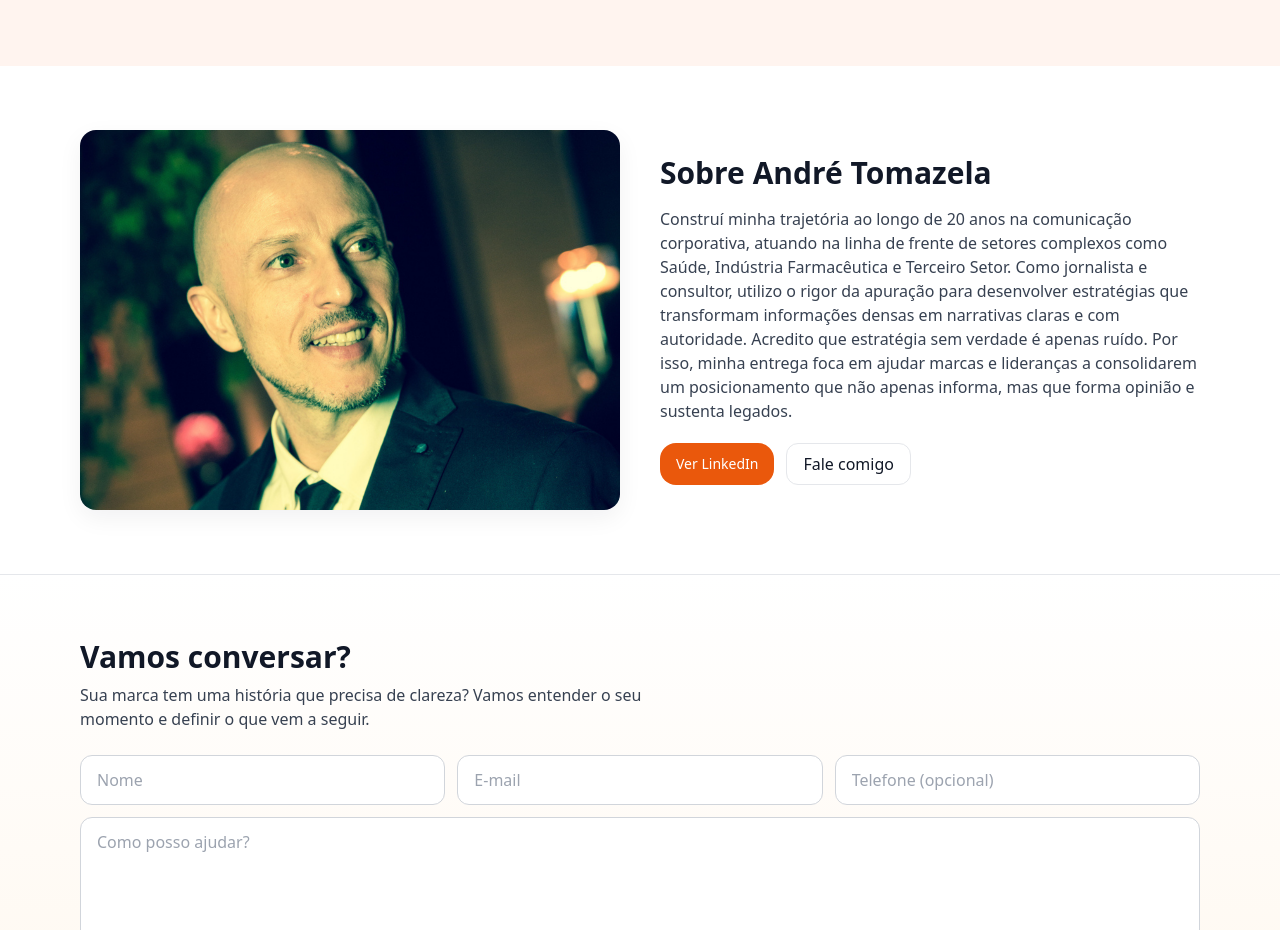
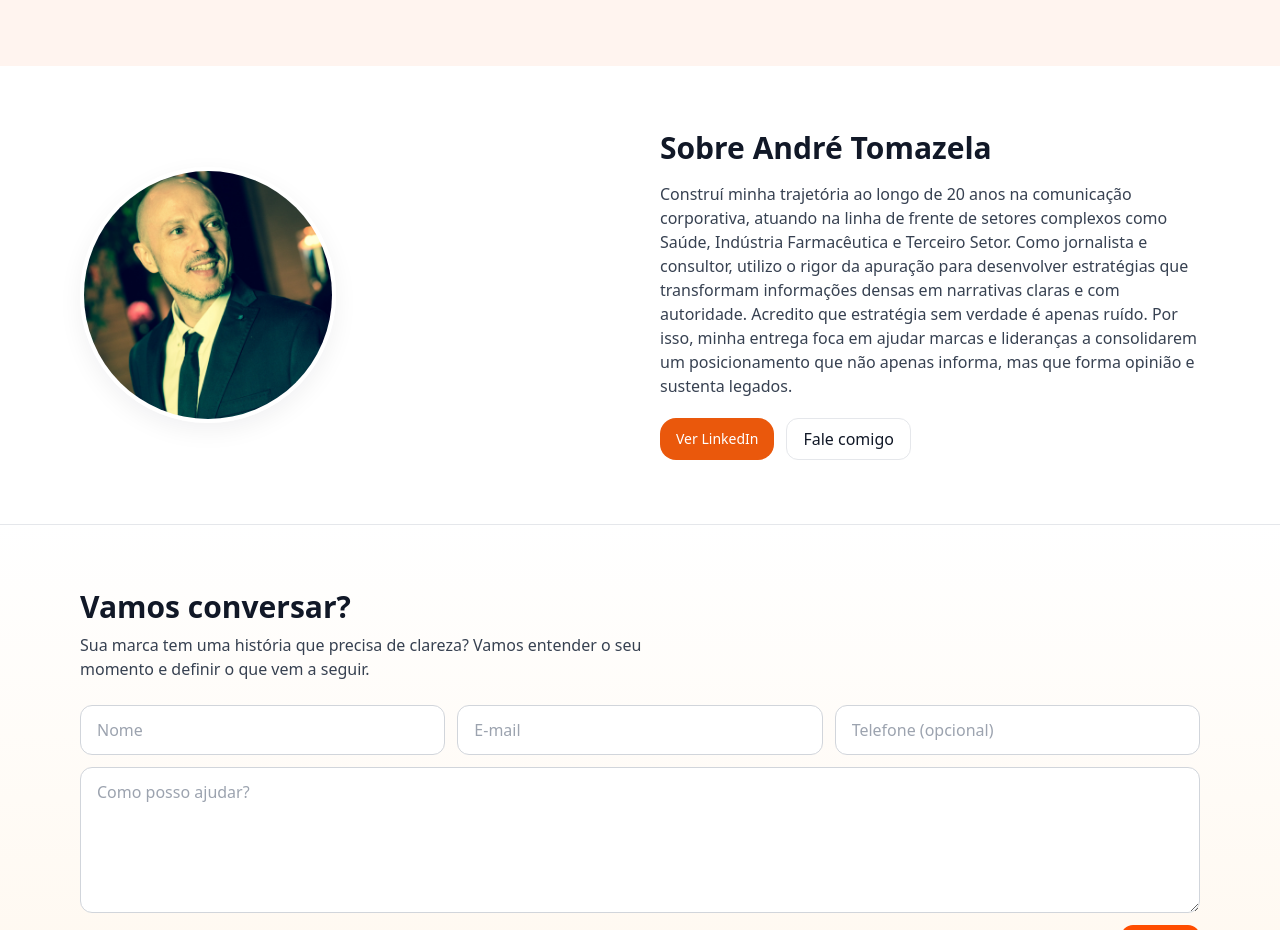
Before and after one commit to andretomazela-dev/integrado, a Next.js app: page / in a window 1280 px wide. Shown: the part 2160-3090 px from the top of the page. Built offline with nearby package versions, Linux system fonts and the light colour scheme.

Commit message:
Update page.jsx

```diff
--- a/app/page.jsx
+++ b/app/page.jsx
@@ -317,28 +317,15 @@ return (
       <section id="sobre" className="py-14 md:py-16 bg-white scroll-mt-28">
         <div className="container grid md:grid-cols-2 gap-10 items-center">
           {/* FOTO – mobile 1:1 com foco no topo; desktop com alturas e foco no topo */}
-          <div className="rounded-2xl overflow-hidden shadow-card bg-white">
-            {/* Mobile (até md): quadrada 1:1 com cover e foco no topo */}
-            <div className="relative aspect-square md:hidden">
+         <div className="flex justify-center md:justify-start">
+  <div className="relative w-48 h-48 md:w-56 md:h-56 lg:w-64 lg:h-64 rounded-full overflow-hidden shadow-card border-4 border-white">
     <Image
       src="/andretomazelafoto.png"
       alt="André Tomazela"
       fill
       priority
       className="object-cover object-top"
-                sizes="100vw"
-              />
-            </div>
-            {/* Desktop (md+): mantém visual, mas com foco no topo e leve ajuste de altura */}
-            <div className="hidden md:flex md:items-center md:justify-center">
-              <Image
-                src="/andretomazelafoto.png"
-                alt="André Tomazela"
-                width={900}
-                height={1100}
-                priority
-                className="block w-full h-auto object-cover object-top max-h-[300px] md:max-h-[340px] lg:max-h-[380px]"
-                sizes="(max-width: 1024px) 50vw, 600px"
+      sizes="(max-width: 768px) 192px, 256px"
     />
   </div>
 </div>
```
Lines whose indentation alone changed are shown as unchanged.
